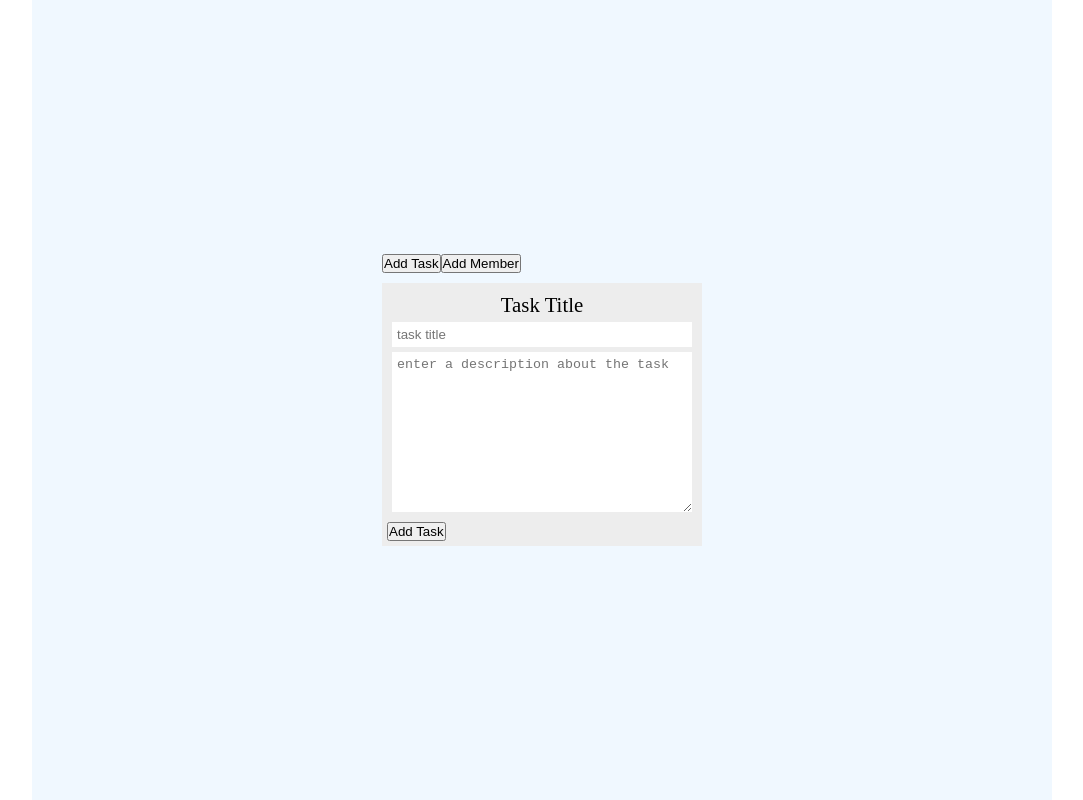
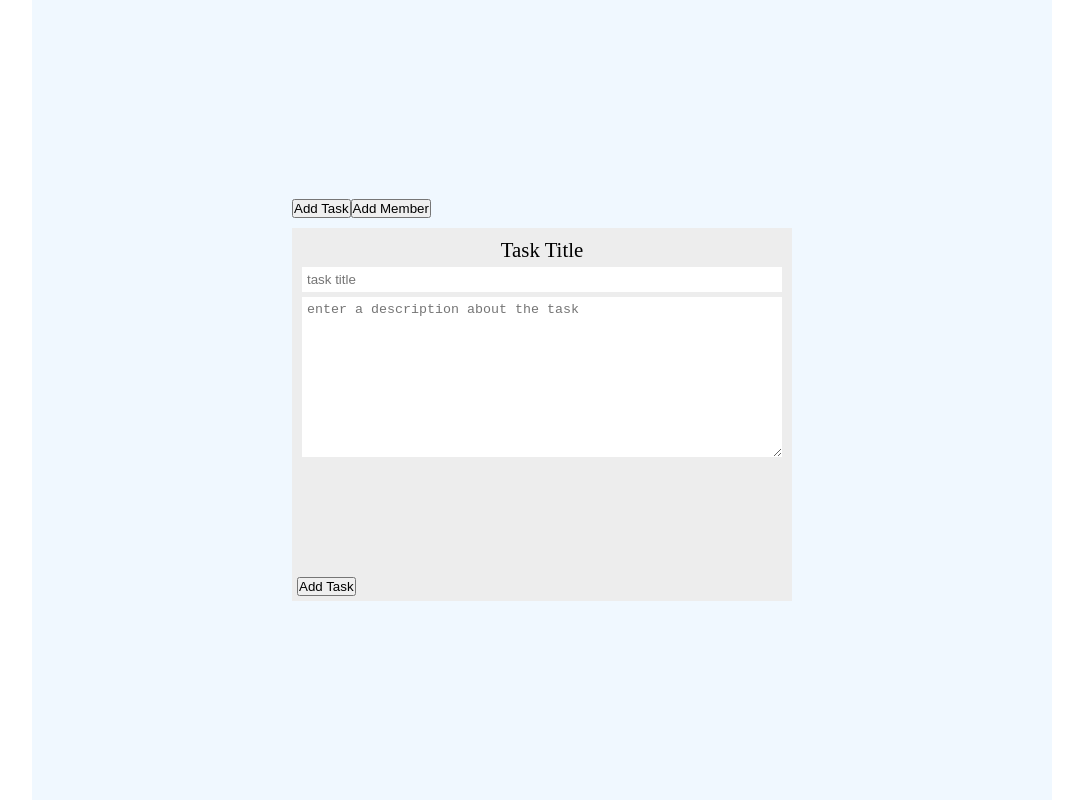
Before and after one commit to trescoder/todo-team, an Angular app: page / in a window 1280 px wide. Shown: the whole page, without its empty margins (98-1181 px from the left). Built offline with nearby package versions, Linux system fonts and the light colour scheme.

Commit message:
Adding styles to app and add component

```diff
--- a/src/app/add-task/add-task.component.css
+++ b/src/app/add-task/add-task.component.css
@@ -21,13 +21,21 @@ label {
 ul {
   display: flex;
   flex-wrap: wrap;
+  width: 500px;
+  height: 110px;
+  justify-content: space-evenly;
+  overflow-y: hidden;
+}
+
+ul:hover {
+  overflow-y: scroll;
 }
 
 li {
   list-style-type: none;
   height: 50px;
   width: 50px;
-  margin: 5px;
+  margin: 15px;
   line-height: 50px;
   text-align: center;
   background-color: darkgray;
@@ -35,6 +43,10 @@ li {
   font-weight: 900;
 }
 
+li:hover {
+  cursor: pointer;
+}
+
 .active {
   border: 2px solid green;
 }
--- a/src/app/app.component.css
+++ b/src/app/app.component.css
@@ -18,9 +18,6 @@
   width: auto;
   min-width: inherit;
   padding: 5px;
-}
-
-.header-buttons {
 }
 
 .header-buttons,
@@ -48,7 +45,7 @@
 }
 
 .task {
-  min-width: inherit;
+  width: 320px;
   padding: 5px;
   margin: 5px;
   border: 2px solid lightblue;
```
